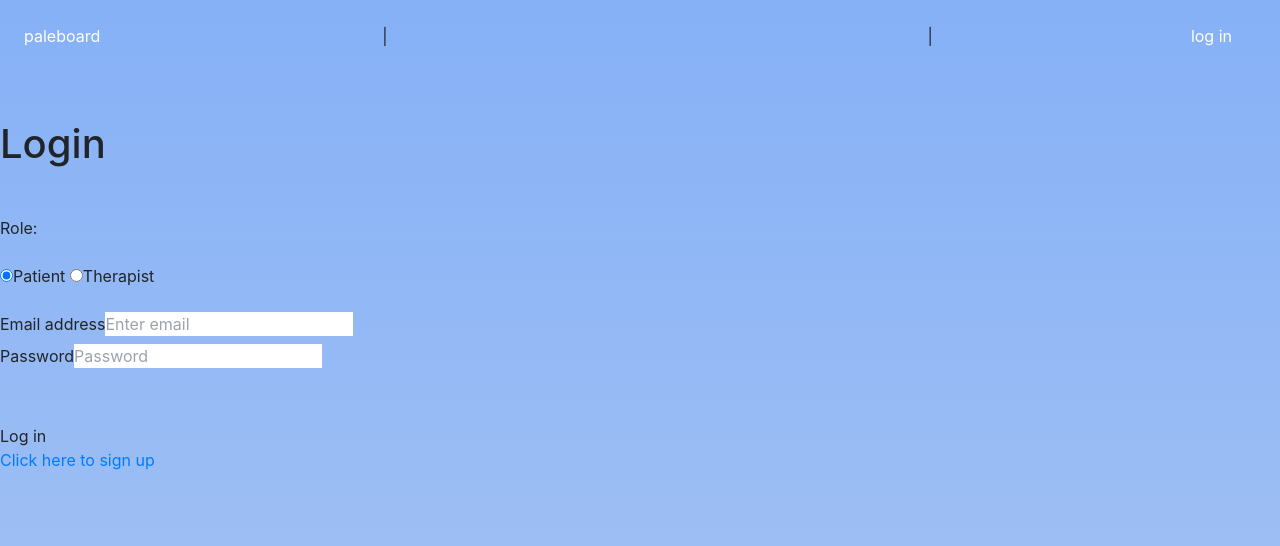
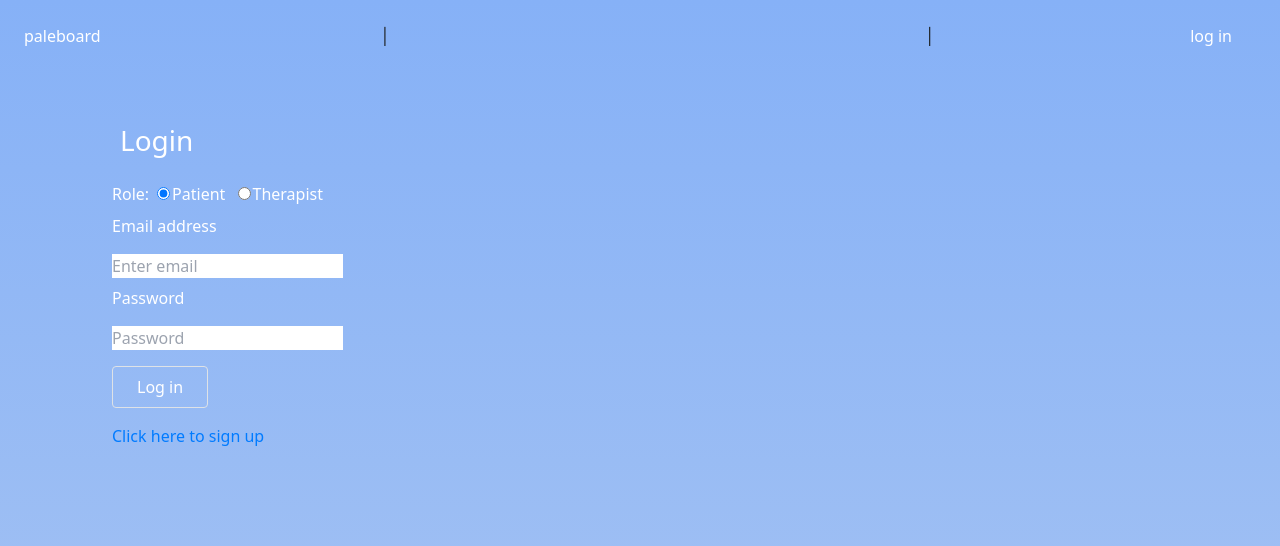
Before and after one commit to finerio/paleboard-frontend, a React (Create React App) app: page /login in a window 1280 px wide. Shown: the top 546 px of the page. Built offline with nearby package versions, Linux system fonts and the light colour scheme; no server answers.

Commit message:
added styling

```diff
--- a/src/components/Navigation/index.js
+++ b/src/components/Navigation/index.js
@@ -13,29 +13,29 @@ export default function Navigation() {
   const history = useHistory();
 
   return (
-    <nav className="flex items-center justify-between flex-wrap bg-teal-500 p-6">
+    <nav className="flex items-center justify-between flex-wrap p-6">
       <NavLink
-        className="josefin flex items-center text-white mr-6"
+        className="font-sans flex items-center text-white mr-6"
         to="/"
         exact
       >
         paleboard
       </NavLink>
       {" | "}
-      <span className="josefin flex items-center text-white mr-6">
+      <span className="font-sans flex items-center text-white mr-6">
         {token ? user.email : " "}
       </span>{" "}
       {" | "}{" "}
       {token ? (
         <button
-          className="josefin flex items-center text-white mr-6"
+          className="font-sans flex items-center text-white mr-6"
           onClick={() => dispatch(logOut())}
         >
           log out
         </button>
       ) : (
         <button
-          className="josefin flex items-center text-white mr-6"
+          className="font-sans flex items-center text-white mr-6"
           onClick={() => history.push("/login")}
         >
           log in
--- a/src/index.css
+++ b/src/index.css
@@ -1,5 +1,5 @@
 /* ./src/index.css */
-@import url("https://fonts.googleapis.com/css2?family=Josefin+Sans:ital,wght@1,300&display=swap");
+/* @import url("https://fonts.googleapis.com/css2?family=Josefin+Sans:ital,wght@1,300&display=swap"); */
 @tailwind base;
 @tailwind components;
 @tailwind utilities;
--- a/src/pages/Homepage.js
+++ b/src/pages/Homepage.js
@@ -5,7 +5,7 @@ import { Link } from "react-router-dom";
 export default function Homepage() {
   return (
     <div>
-      <h3 className="relative p-24 mt-50 josefin flex items-center text-white mr-6">
+      <h3 className="relative p-5 mt-50 font-sans flex items-center text-white mr-6">
         <span>Please </span>{" "}
         <Link to="/login" className="mr-6 ml-6">
           {" "}
--- a/src/pages/Login/index.js
+++ b/src/pages/Login/index.js
@@ -4,7 +4,7 @@ import { selectToken, selectUser } from "../../store/user/selectors";
 import { useDispatch, useSelector } from "react-redux";
 import { useHistory, Link } from "react-router-dom";
 
-export default function SignUp() {
+export default function Login() {
   const [email, setEmail] = useState("");
   const [password, setPassword] = useState("");
   const [role, setRole] = useState("patient");
@@ -35,31 +35,37 @@ export default function SignUp() {
   }
 
   return (
-    <div>
+    <div className="relative ml-50 h-1000 flex">
+      <div className="font-sans text-white content-center w-full max-w-md ml-5 py-10 px-16">
         <form>
-        <h1 className="mt-5 mb-5">Login</h1>
+          <h3 className="p-2 mt-1 mb-3 font-sans">Login</h3>
           <fieldset controlid="formBasicEmail">
-          <label>Role: </label>
-          <p></p>
             <div
               type="radio"
               name="role"
               defaultValue="patient"
               onChange={(event) => setRole(event.target.value)}
             >
+              <label>Role: </label>
               <input
+                className="ml-2"
                 type="radio"
                 value="patient"
                 name="role"
                 defaultChecked={true}
               ></input>
-            <label>Patient</label>{" "}
-            <input type="radio" value="therapist" name="role"></input>
-            <label>Therapist</label>
+              <label className="ml-0.5">Patient</label>{" "}
+              <input
+                className="ml-2"
+                type="radio"
+                value="therapist"
+                name="role"
+              ></input>
+              <label className="ml-0.5">Therapist</label>
             </div>{" "}
-          <p></p>
-          <label>Email address</label>
+            <p>Email address</p>
             <input
+              className="text-black"
               value={email}
               onChange={(event) => setEmail(event.target.value)}
               type="email"
@@ -69,8 +75,9 @@ export default function SignUp() {
           </fieldset>
 
           <fieldset controlid="formBasicPassword">
-          <label>Password</label>
+            <p className="mt-2">Password</p>
             <input
+              className="text-black"
               value={password}
               onChange={(event) => setPassword(event.target.value)}
               type="password"
@@ -78,15 +85,22 @@ export default function SignUp() {
               required
             />
           </fieldset>
-        <fieldset className="mt-5">
-          <button variant="primary" type="submit" onClick={submitForm}>
+          <fieldset className="mt-3">
+            <button
+              className="bg-green py-2 px-4 rounded border border-green focus:outline-none focus:border-green-dark"
+              variant="primary"
+              type="submit"
+              onClick={submitForm}
+            >
               Log in
             </button>
           </fieldset>
-        <Link to="/signup" style={{ textAlign: "center" }}>
+          <p></p>
+          <Link className="mt-5" to="/signup" style={{ textAlign: "center" }}>
             Click here to sign up
           </Link>
         </form>
       </div>
+    </div>
   );
 }
--- a/src/pages/SessionPatient.js
+++ b/src/pages/SessionPatient.js
@@ -30,8 +30,13 @@ export default function SessionPatient() {
 
   function sketch(p) {
     p.setup = function () {
-      p.createCanvas(1030, 730);
-      p.background(session.backgroundColor);
+      p.createCanvas(850, 670);
+
+      console.log("session.backgroundColor", session.backgroundColor);
+
+      p.background(
+        session.backgroundColor ? session.backgroundColor : "#f0e6df"
+      );
     };
 
     p.mouseDragged = function () {
@@ -59,7 +64,9 @@ export default function SessionPatient() {
 
   return (
     <div>
-      <h1>Patient view</h1>
+      <div className="font-sans text-white content-center w-full max-w-md py-3 px-16">
+        <h3>Patient view</h3>
+      </div>
       <P5Wrapper sketch={sketch} />
     </div>
   );
--- a/src/pages/SessionTherapist.js
+++ b/src/pages/SessionTherapist.js
@@ -68,8 +68,13 @@ export default function SessionTherapist() {
 
   function sketch(p) {
     p.setup = function () {
-      p.createCanvas(1030, 730);
-      p.background(session.backgroundColor);
+      p.createCanvas(850, 670);
+
+      console.log("session.backgroundColor", session.backgroundColor);
+
+      p.background(
+        session.backgroundColor ? session.backgroundColor : "#f0e6df"
+      );
     };
 
     p.mouseDragged = function () {
@@ -96,30 +101,10 @@ export default function SessionTherapist() {
 
   return (
     <div>
-      <h1>Therapist view</h1>
+      <div className="font-sans text-white content-center w-full max-w-md py-3 px-16">
+        <h3>Therapist view</h3>
+      </div>
       <P5Wrapper sketch={sketch} />
     </div>
   );
 }
-
-// <button onClick={endSessionHandler}>End Session</button>{" "}
-
-/* <label>Brush color: </label>
-<input
-  type="color"
-  value={brushColor}
-  onChange={changeBrushColorHandler}
-></input> */
-
-// function changeBrushColorHandler(event) {
-//    event.preventDefault();
-
-//    setBrushColor(event.target.value);
-//  }
-
-// function endSessionHandler() {
-//    dispatch(endSession());
-//    history.push("/create-session");
-//  }
-
-// const [brushColor, setBrushColor] = useState("#FFFFFF");
--- a/src/pages/SignUp/index.js
+++ b/src/pages/SignUp/index.js
@@ -52,31 +52,37 @@ export default function SignUp() {
   }
 
   return (
-    <div>
-      <form className="mt-5">
-        <h1 className="mt-5 mb-5">Signup</h1>
-        <label>Role: </label>
-        <p></p>
+    <div className="relative ml-50 h-1000 flex">
+      <div className="font-sans text-white content-center w-full max-w-md ml-5 py-10 px-16">
+        <form>
+          <h3 className="p-2 mt-1 mb-3 font-sans">Signup</h3>
           <div
             type="radio"
             name="role"
             defaultValue="patient"
             onChange={(event) => setRole(event.target.value)}
           >
+            <label>Role: </label>
             <input
+              className="ml-2"
               type="radio"
               value="patient"
               name="role"
               defaultChecked={true}
             ></input>
-          <label>Patient</label>{" "}
-          <input type="radio" value="therapist" name="role"></input>
-          <label>Therapist</label>
+            <label className="ml-0.5">Patient</label>{" "}
+            <input
+              className="ml-2"
+              type="radio"
+              value="therapist"
+              name="role"
+            ></input>
+            <label className="ml-0.5">Therapist</label>
           </div>{" "}
-        <p></p>
           <fieldset controlid="formBasicName">
-          <label>Name</label>
+            <p>Name</p>
             <input
+              className="text-black"
               value={name}
               onChange={(event) => setName(event.target.value)}
               type="text"
@@ -85,21 +91,20 @@ export default function SignUp() {
             />
           </fieldset>
           <fieldset controlid="formBasicEmail">
-          <label>Email address</label>
+            <p className="mt-2">Email address</p>
             <input
+              className="text-black"
               value={email}
               onChange={(event) => setEmail(event.target.value)}
               type="email"
               placeholder="Enter email"
               required
             />
-          <p className="text-muted">
-            We'll never share your email with anyone else.
-          </p>
           </fieldset>
           <fieldset controlid="formBasicPassword">
-          <label>Password</label>
+            <p className="mt-2">Password</p>
             <input
+              className="text-black"
               value={password}
               onChange={(event) => setPassword(event.target.value)}
               type="password"
@@ -109,8 +114,9 @@ export default function SignUp() {
           </fieldset>
           {role === "patient" && (
             <div>
-            <label>Select therapist:</label>
+              <label className="mt-4">Select therapist:</label>
               <select
+                className="ml-1 text-black"
                 onChange={(event) => {
                   setSelectedTherapist(event.target.value);
                 }}
@@ -125,13 +131,20 @@ export default function SignUp() {
               <p></p>
             </div>
           )}
-        <fieldset className="mt-5">
-          <button variant="primary" type="submit" onClick={submitForm}>
+          <fieldset className="mt-3">
+            <button
+              className="bg-green py-2 px-4 rounded border border-green focus:outline-none focus:border-green-dark"
+              variant="primary"
+              type="submit"
+              onClick={submitForm}
+            >
               Sign up
             </button>
           </fieldset>
+          <p></p>
           <Link to="/login">Click here to log in</Link>
         </form>
       </div>
+    </div>
   );
 }
--- a/src/pages/WaitForSession.js
+++ b/src/pages/WaitForSession.js
@@ -58,7 +58,7 @@ export default function WaitForSession() {
 
   return (
     <div>
-      <h3 className="relative p-24 mt-50 josefin flex items-center text-white mr-6">
+      <h3 className="relative p-24 mt-50 font-sans flex items-center text-white mr-6">
         Please wait for your session to begin
       </h3>
     </div>
--- a/tailwind.config.js
+++ b/tailwind.config.js
@@ -1,8 +1,5 @@
 module.exports = {
   purge: ["./src/**/*.{js,jsx,ts,tsx}", "./public/index.html"],
-  fontFamily: {
-    josefin: ["Josefin Sans"],
-  },
   darkMode: false, // or 'media' or 'class'
   theme: {
     extend: {},
```
Also changed, not shown: src/pages/CreateSession.js (+14 -3 lines). Lines whose indentation alone changed are shown as unchanged.
